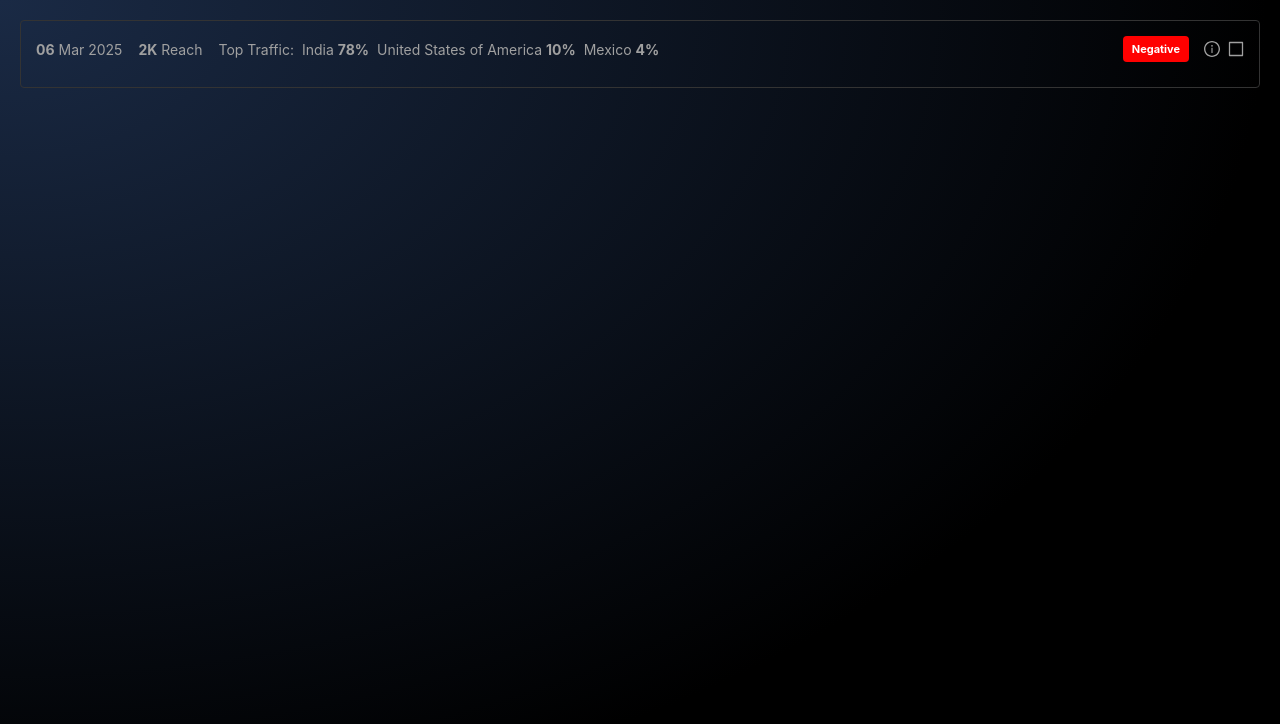
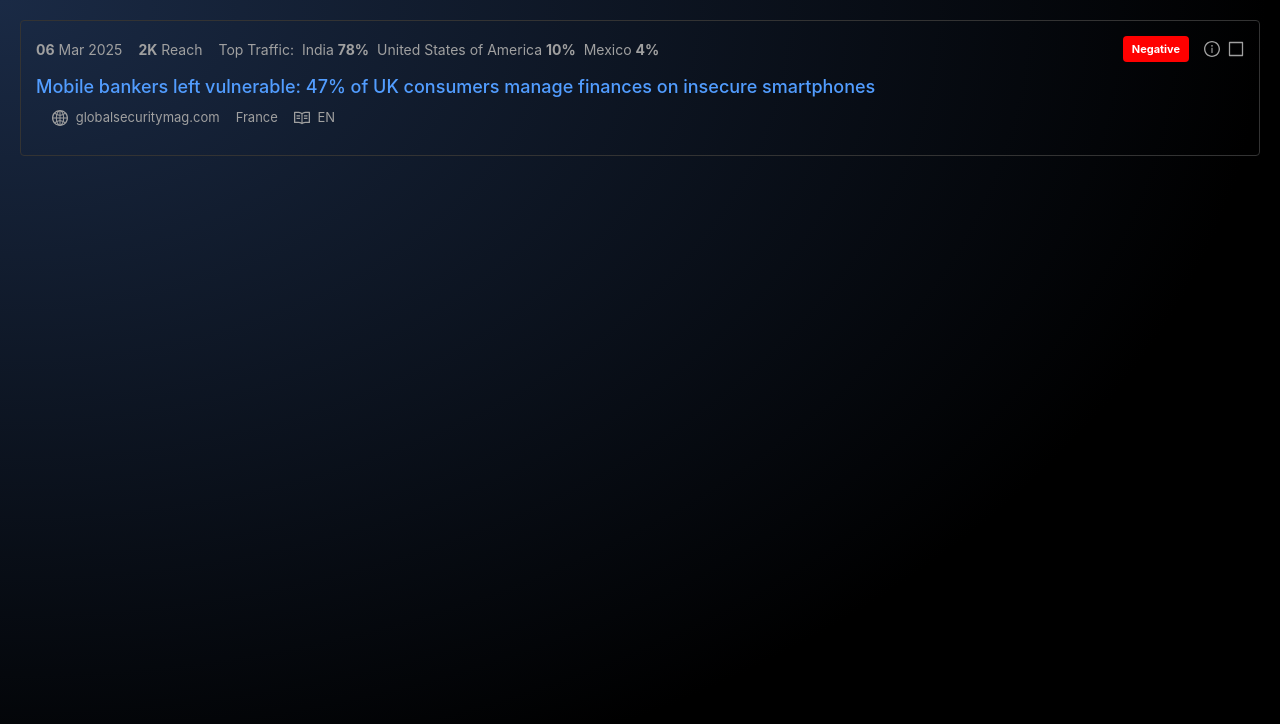
Before and after one commit to Helena-Bali/news-snippet, a React (Create React App) app: page / in a window 1280 px wide. Shown: the top 724 px of the page. Built offline with nearby package versions, Linux system fonts and the light colour scheme.

Commit message:
source-info

```diff
--- a/src/components/NewsSnippet.scss
+++ b/src/components/NewsSnippet.scss
@@ -5,6 +5,7 @@ $sentiment-positive-bg: #1e7d3a;
 $sentiment-positive-text: #ffffff;
 $tag-bg: #333333;
 $tag-text: $text-color-light;
+$link-color: #529dff;
 
 .news-snippet {
   color: $text-color-light;
@@ -37,6 +38,7 @@ $tag-text: $text-color-light;
   &__traffic-info {
     display: flex;
     gap: 8px;
+    align-items: center;
   }
   &__sentiment {
     .ant-tag {
@@ -61,5 +63,59 @@ $tag-text: $text-color-light;
       color: $text-color-light;
     }
   }
+  &__title {
+    margin-top: 0;
+    margin-bottom: 8px !important;
+    a {
+      color: $link-color;
+      font-size: 18px;
+      font-weight: 500;
+      text-decoration: none;
+      &:hover {
+        text-decoration: underline;
+      }
+    }
+    &--duplicate a {
+      font-size: 16px;
+    }
+  }
+  &__source-info {
+    display: flex;
+    align-items: center;
+    margin-bottom: 12px;
+    font-size: 13px;
+    color: $text-color-medium;
+    flex-wrap: wrap;
+    .anticon {
+      vertical-align: middle;
+      margin-right: 4px;
+    }
+
+    a {
+      color: $text-color-medium;
+      text-decoration: none;
+      &:hover {
+        color: $link-color;
+        text-decoration: underline;
+      }
+    }
+
+    &--duplicate {
+      font-size: 12px;
+      margin-bottom: 10px;
+    }
+  }
+  &__favicon {
+    width: 22px;
+    height: 22px;
+    vertical-align: middle;
+    margin-right: 4px;
+    border-radius: 2px;
+  }
+  &__country-flag {
+    font-size: 16px;
+    vertical-align: middle;
+    margin-right: 4px;
+  }
 
 }
--- a/src/components/NewsSnippet.tsx
+++ b/src/components/NewsSnippet.tsx
@@ -1,9 +1,9 @@
 import React, {useMemo} from 'react';
 import "./NewsSnippet.scss"
 import { IData_SnippetNews } from '../interfaces';
-import {formatDate, formatReach, formatTraffic, formatSentimentTag} from '../utilits'
-import {Space} from 'antd';
-import { InfoCircleOutlined, CheckSquareOutlined, BorderOutlined } from '@ant-design/icons';
+import {formatDate, formatReach, formatTraffic, formatSentimentTag, getFlagEmoji} from '../utilits'
+import {Space, Typography,} from 'antd';
+import { InfoCircleOutlined, GlobalOutlined, BorderOutlined, ReadOutlined, UserOutlined } from '@ant-design/icons';
 
 interface NewsSnippetProps {
     data: IData_SnippetNews;
@@ -41,6 +41,28 @@ const NewsSnippet: React.FC<NewsSnippetProps> = ({data}) => {
                     </Space>
                 </div>
             </div>
+            <Typography.Title level={4} className="news-snippet__title">
+                <a href={URL} target="_blank" rel="noopener noreferrer">{TI}</a>
+            </Typography.Title>
+            <div className="news-snippet__source-info">
+                <Space size="middle" wrap>
+                    {FAV && <img src={FAV} alt="favicon" className="news-snippet__favicon" onError={(e) => (e.currentTarget.style.display = 'none')} />}
+                    <a href={URL} target="_blank" rel="noopener noreferrer">
+                        <GlobalOutlined className="action-icon"/> {DOM}
+                    </a>
+                    {CNTR && CNTR_CODE && (
+                        <span>
+                                {/*<span className="news-snippet__country-flag">{getFlagEmoji(CNTR_CODE)}</span>*/}
+                            {CNTR}
+                            </span>
+                    )}
+                    {LANG && <span><ReadOutlined className="action-icon"/> {LANG.toUpperCase()}</span>}
+                    {AU && AU.length > 0 && (
+                        <span><UserOutlined/> {AU.join(', ')}</span>
+                    )}
+                </Space>
+            </div>
+
         </div>
     );
 };
--- a/src/index.tsx
+++ b/src/index.tsx
@@ -1,7 +1,6 @@
 import React from 'react';
 import ReactDOM from 'react-dom/client';
 import './index.css';
-import reportWebVitals from './reportWebVitals';
 import NewsApp from "./NewsApp";
 
 const root = ReactDOM.createRoot(
@@ -12,8 +11,3 @@ root.render(
     <NewsApp />
   </React.StrictMode>
 );
-
-// If you want to start measuring performance in your app, pass a function
-// to log results (for example: reportWebVitals(console.log))
-// or send to an analytics endpoint. Learn more: https://bit.ly/CRA-vitals
-reportWebVitals();
--- a/src/react-app-env.d.ts
+++ /dev/null
@@ -1 +0,0 @@
-/// <reference types="react-scripts" />
--- a/src/reportWebVitals.ts
+++ /dev/null
@@ -1,15 +0,0 @@
-import { ReportHandler } from 'web-vitals';
-
-const reportWebVitals = (onPerfEntry?: ReportHandler) => {
-  if (onPerfEntry && onPerfEntry instanceof Function) {
-    import('web-vitals').then(({ getCLS, getFID, getFCP, getLCP, getTTFB }) => {
-      getCLS(onPerfEntry);
-      getFID(onPerfEntry);
-      getFCP(onPerfEntry);
-      getLCP(onPerfEntry);
-      getTTFB(onPerfEntry);
-    });
-  }
-};
-
-export default reportWebVitals;
--- a/src/utilits.tsx
+++ b/src/utilits.tsx
@@ -81,3 +81,12 @@ export const formatDate = (
         return <>{dateString}</>;
     }
 };
+
+export const getFlagEmoji = (countryCode: string): string => {
+    if (!countryCode || countryCode.length !== 2) return '';
+    const codePoints = countryCode
+        .toUpperCase()
+        .split('')
+        .map(char => 127397 + char.charCodeAt(0));
+    return String.fromCodePoint(...codePoints);
+};
```
Also changed, not shown: src/setupTests.ts (deleted, +0 -5 lines).
